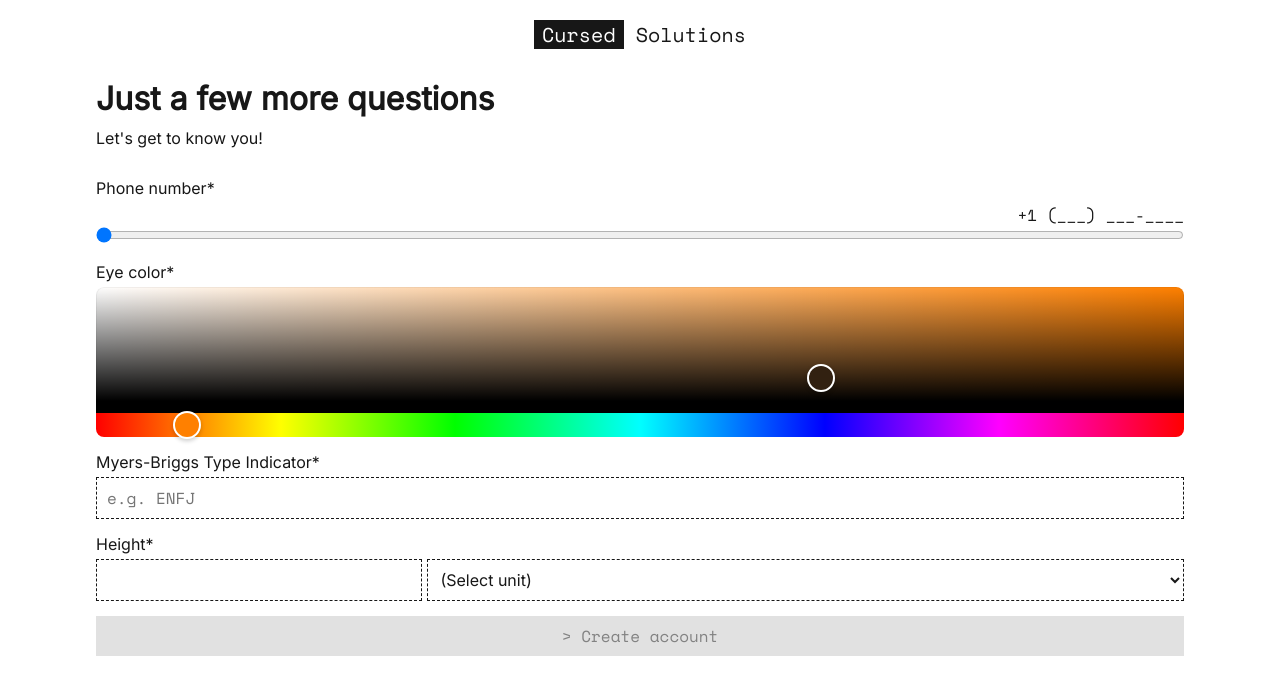
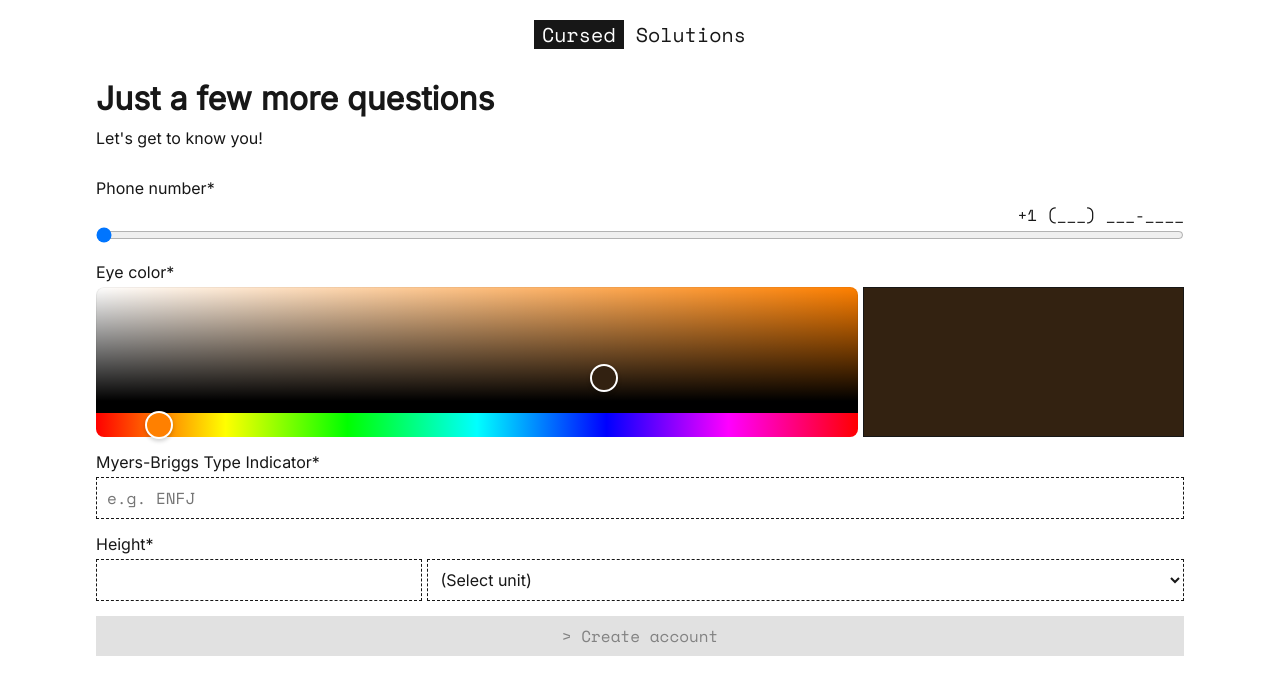
Before and after one commit to marcos-acosta/cursed-signup, a Next.js app: page / in a window 1280 px wide. Shown: the top 694 px of the page. Built offline with nearby package versions, Linux system fonts and the light colour scheme.

Commit message:
Accidentally deleted the color swatch

```diff
--- a/src/app/components/AboutYou.tsx
+++ b/src/app/components/AboutYou.tsx
@@ -8,6 +8,7 @@ import { SignupStageProps } from "../interfaces";
 import Question from "./Question";
 import Slider from "./Slider";
 import { HexColorPicker } from "react-colorful";
+import ColorSwatch from "./ColorSwatch";
 
 interface AboutYouProps extends SignupStageProps {
   password: string;
@@ -66,6 +67,7 @@ export default function AboutYou(props: AboutYouProps) {
               width: "100%",
             }}
           />
+          <ColorSwatch color={eyeColor} />
         </Question>
         <Question
           label="Myers-Briggs Type Indicator"
```
